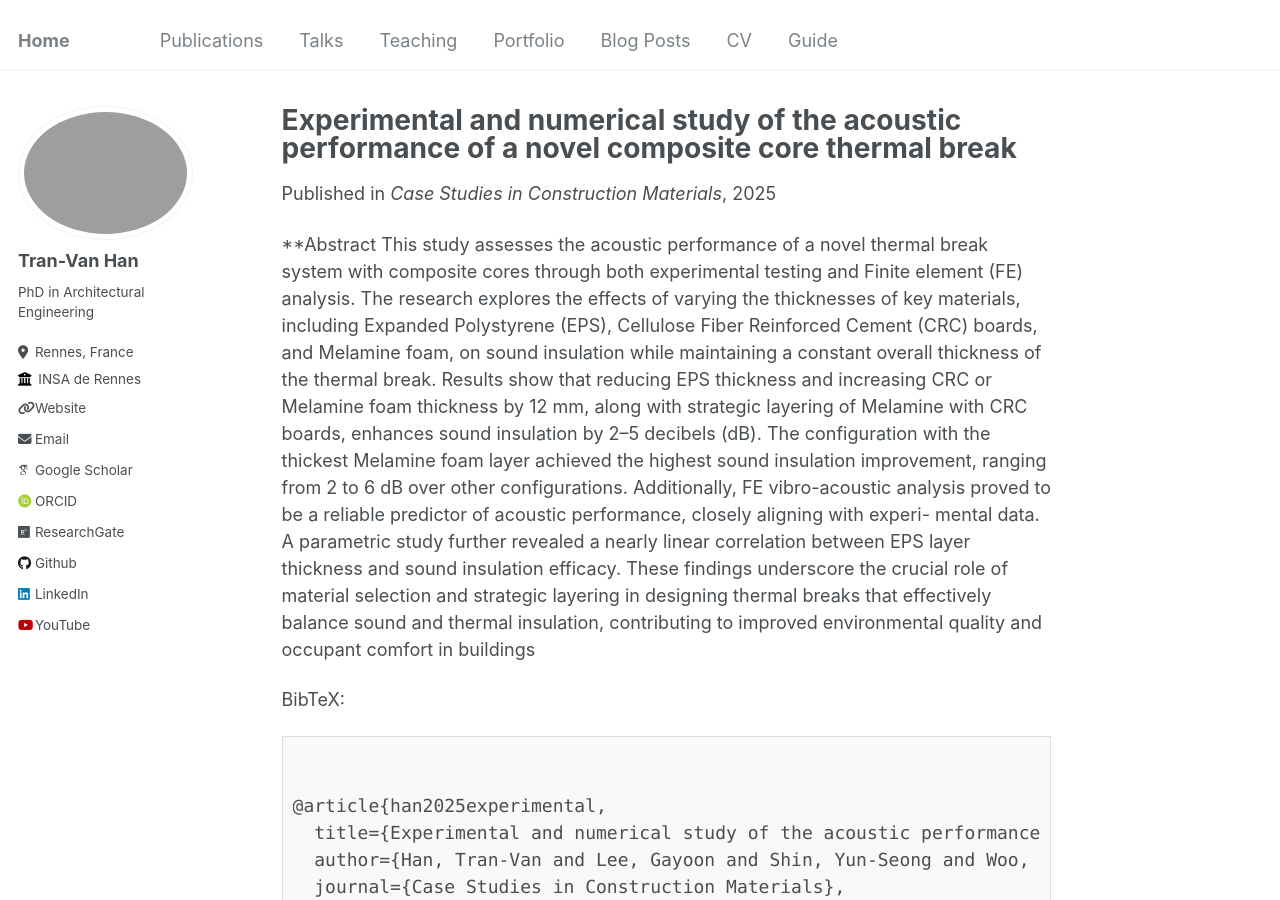
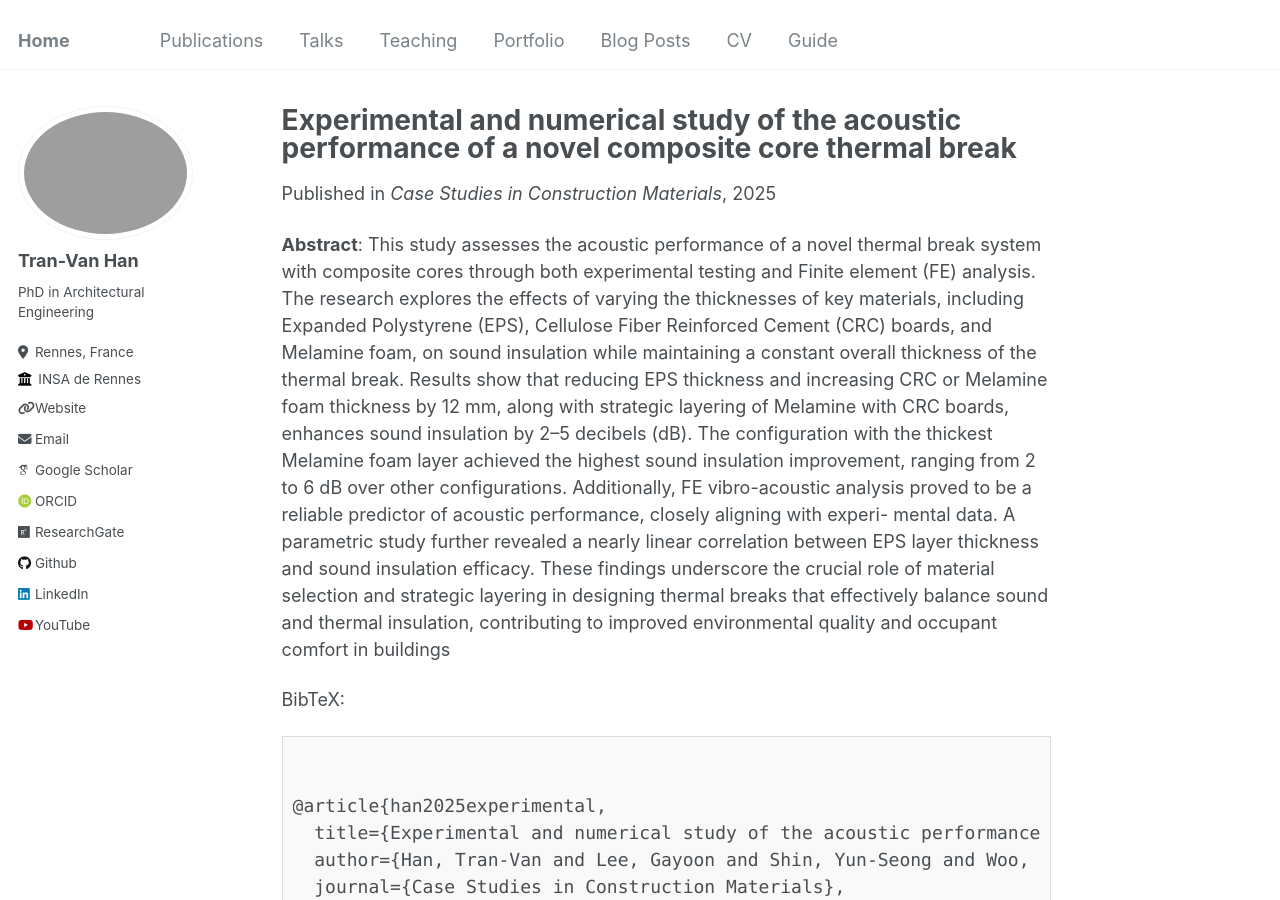
Before and after one commit to tranhan1405/tranhan1405.github.io, a Jekyll site: the page built from _publications/Experimental-and-numerical-study-of-the-acoustic-performance.md, in a window 1280 px wide and 900 px high. Built offline with Jekyll 4.4.1, drawn with Linux system fonts in a browser that asks for light colours; some web fonts are replaced.

Commit message:
Update Experimental-and-numerical-study-of-the-acoustic-performance.md

```diff
--- a/_publications/Experimental-and-numerical-study-of-the-acoustic-performance.md
+++ b/_publications/Experimental-and-numerical-study-of-the-acoustic-performance.md
@@ -8,7 +8,7 @@ venue: ' Case Studies in Construction Materials'
 paperurl: 'http://tranhan1405.github.io/files/Experimental-and-numerical-study-of-the-acoustic performance.pdf'
 citation: ' Han, T. V., Lee, G., Shin, Y. S., Woo, S., & Lee, K. (2025). Experimental and numerical study of the acoustic performance of a novel composite core thermal break. Case Studies in Construction Materials, e04543..'
 ---
-**Abstract This study assesses the acoustic performance of a novel thermal break system with composite cores through both experimental testing and Finite element (FE) analysis. The research explores the effects of varying the thicknesses of key materials, including Expanded Polystyrene (EPS), Cellulose Fiber Reinforced Cement (CRC) boards, and Melamine foam, on sound insulation while maintaining a constant overall thickness of the thermal break. Results show that reducing EPS thickness and increasing CRC or Melamine foam thickness by 12 mm, along with strategic layering of Melamine with CRC boards, enhances sound insulation by 2–5 decibels (dB). The configuration with the thickest Melamine foam layer achieved the highest sound insulation improvement, ranging from 2 to 6 dB over other configurations. Additionally, FE vibro-acoustic analysis proved to be a reliable predictor of acoustic performance, closely aligning with experi- mental data. A parametric study further revealed a nearly linear correlation between EPS layer thickness and sound insulation efficacy. These findings underscore the crucial role of material selection and strategic layering in designing thermal breaks that effectively balance sound and thermal insulation, contributing to improved environmental quality and occupant comfort in buildings
+**Abstract**: This study assesses the acoustic performance of a novel thermal break system with composite cores through both experimental testing and Finite element (FE) analysis. The research explores the effects of varying the thicknesses of key materials, including Expanded Polystyrene (EPS), Cellulose Fiber Reinforced Cement (CRC) boards, and Melamine foam, on sound insulation while maintaining a constant overall thickness of the thermal break. Results show that reducing EPS thickness and increasing CRC or Melamine foam thickness by 12 mm, along with strategic layering of Melamine with CRC boards, enhances sound insulation by 2–5 decibels (dB). The configuration with the thickest Melamine foam layer achieved the highest sound insulation improvement, ranging from 2 to 6 dB over other configurations. Additionally, FE vibro-acoustic analysis proved to be a reliable predictor of acoustic performance, closely aligning with experi- mental data. A parametric study further revealed a nearly linear correlation between EPS layer thickness and sound insulation efficacy. These findings underscore the crucial role of material selection and strategic layering in designing thermal breaks that effectively balance sound and thermal insulation, contributing to improved environmental quality and occupant comfort in buildings
 
 BibTeX:
   <div style="border: 1px solid #ddd; padding: 10px; background-color: #f9f9f9;">
```
